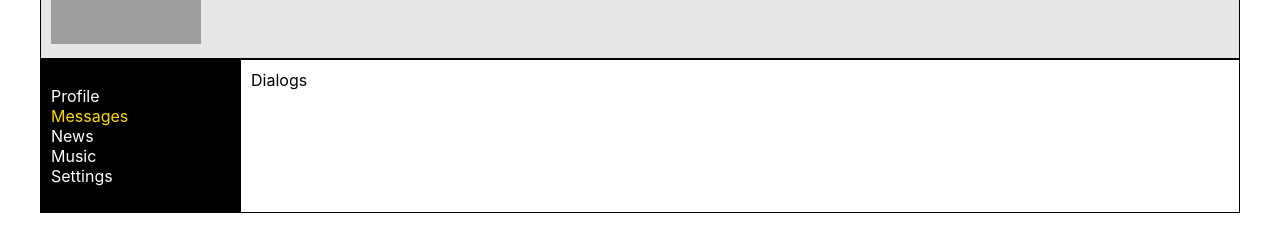
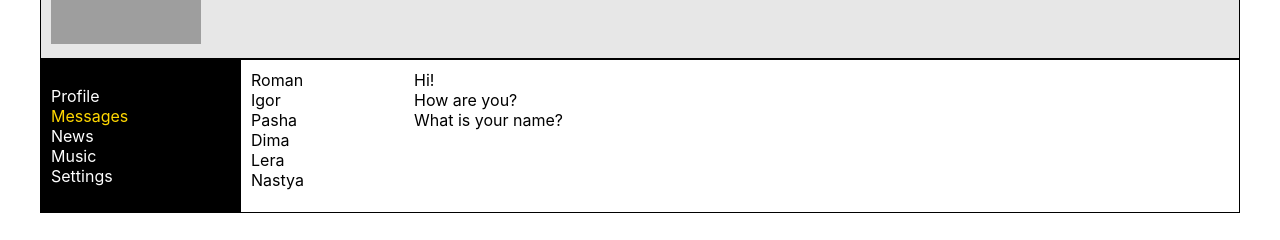
Before and after one commit to Roman-Devel/ReactJS, a React (Create React App) app: page /dialogs in a window 1280 px wide. Shown: the part 197-437 px from the top of the page. Built offline with nearby package versions, Linux system fonts and the light colour scheme; grey boxes are pictures that could not be loaded.

Commit message:
props for dialogs

```diff
--- a/src/components/Dialogs/Dialogs.jsx
+++ b/src/components/Dialogs/Dialogs.jsx
@@ -1,12 +1,43 @@
 import React from 'react';
+import { NavLink } from 'react-router-dom';
 import s from './Dialogs.module.css';
+
+
+const DialogItem = (props) => {
+	let path = "/dialogs/" + props.id;
+
+	return (
+		<div className={s.dialog + ' ' + s.active}>
+			<NavLink to={path}>{props.name}</NavLink>
+		</div>
+	)
+}
+
+const Message = (props) => {
+	return (
+		<div className={s.message}>{props.message}</div>
+	)
+}
+
 
 const Dialogs = (props) => {
     return (
-        <div>
-            Dialogs
+        <div className={s.dialogs}>
+            <div className={s.dialogsItems}>
+				<DialogItem name='Roman' id='1' />
+				<DialogItem name='Igor' id='2' />
+				<DialogItem name='Pasha' id='3' />
+				<DialogItem name='Dima' id='4' />
+				<DialogItem name='Lera' id='5' />
+				<DialogItem name='Nastya' id='6' />
+            </div>
+			<div className={s.messages}>
+				<Message message='Hi!' />
+				<Message message='How are you?' />
+				<Message message='What is your name?' />
+			</div>
         </div>
-    );
+    )
 }
 
 export default Dialogs;
--- a/src/components/Dialogs/Dialogs.module.css
+++ b/src/components/Dialogs/Dialogs.module.css
@@ -0,0 +1,24 @@
+.dialogs {
+    display: grid;
+    grid-template-columns: 2fr 10fr;
+}
+
+.dialogsItems {
+
+}
+
+.dialog {
+
+}
+
+.dialog.active {
+    color: red;
+}
+
+.messages {
+
+}
+
+.message {
+
+}
--- a/src/components/Header/Header.jsx
+++ b/src/components/Header/Header.jsx
@@ -6,7 +6,7 @@ const Header = () => {
         <header className={s.header}>
             <img src="https://upload.wikimedia.org/wikipedia/commons/1/1e/RPC-JP_Logo.png" />
         </header>
-    );
+    )
 }
 
 export default Header;
--- a/src/components/Music/Music.jsx
+++ b/src/components/Music/Music.jsx
@@ -6,7 +6,7 @@ const Music = () => {
         <div>
             Music
         </div>
-    );
+    )
 }
 
 export default Music;
--- a/src/components/Navbar/Navbar.jsx
+++ b/src/components/Navbar/Navbar.jsx
@@ -23,7 +23,7 @@ const Navbar = () => {
                 </li>
             </ul>
         </nav>
-    );
+    )
 }
 
 export default Navbar;
--- a/src/components/News/News.jsx
+++ b/src/components/News/News.jsx
@@ -6,7 +6,7 @@ const News = () => {
         <div>
             News
         </div>
-    );
+    )
 }
 
 export default News;
--- a/src/components/Profile/Posts/MyPosts.jsx
+++ b/src/components/Profile/Posts/MyPosts.jsx
@@ -8,7 +8,7 @@ const MyPosts = () => {
             <MyPost message='Hi! How are you?' countLikes='17'/>
             <MyPost message="It's my first post" countLikes='10'/>
         </div>
-    );
+    )
 }
 
 export default MyPosts;
--- a/src/components/Profile/Posts/Post/MyPost.jsx
+++ b/src/components/Profile/Posts/Post/MyPost.jsx
@@ -10,7 +10,7 @@ const MyPost = (props) => {
             {props.message}
             <div>...Like: {props.countLikes}</div>
         </div>
-    );
+    )
 }
 
 export default MyPost;
--- a/src/components/Profile/Profile.jsx
+++ b/src/components/Profile/Profile.jsx
@@ -8,7 +8,7 @@ const Profile = () => {
             <img src="https://cameronscookware.com/wp-content/uploads/2019/12/vaporwave-background-1920x1080-unique-vaporwave-minimalism-forest-1080p-laptop-full-hd-ideas-of-vaporwave-background-1920x1080-1.jpg" />
             <MyPosts />
         </main>
-    );
+    )
 }
 
 export default Profile;
--- a/src/components/Settings/Settings.jsx
+++ b/src/components/Settings/Settings.jsx
@@ -6,7 +6,7 @@ const Settings = () => {
         <div>
             Settings
         </div>
-    );
+    )
 }
 
 export default Settings;
```
